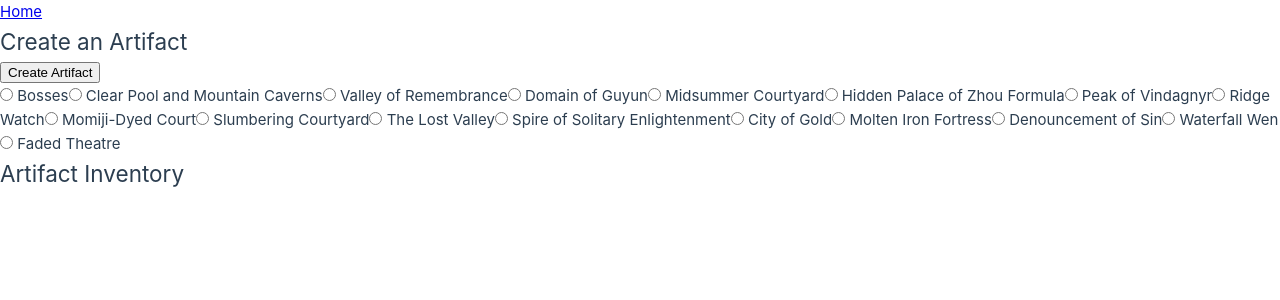
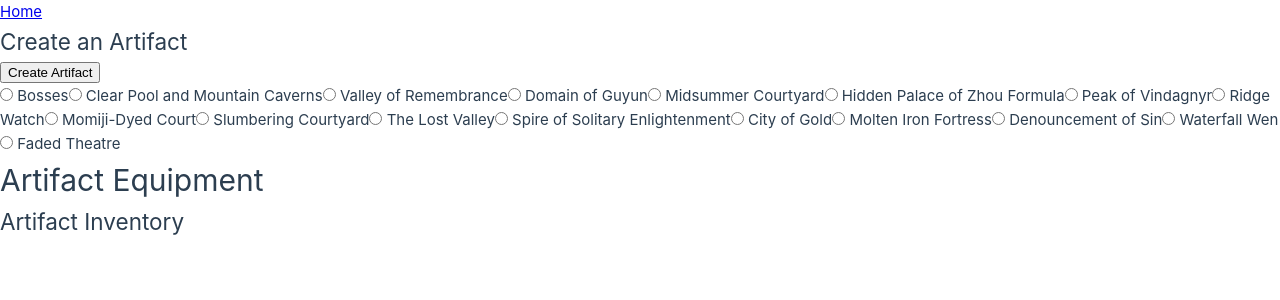
Before and after one commit to moreno-m2698/GenshinArtifactSimulator, a Vue app: page / in a window 1280 px wide. Shown: the top 300 px of the page. Built offline with nearby package versions, Linux system fonts and the light colour scheme.

Commit message:
reformatted the home view

```diff
--- /dev/null
+++ b/src/views/gameSimulator/components/ArtifactEquipment.vue
@@ -0,0 +1,5 @@
+<script setup lang="ts">
+</script>
+<template>
+    <h1>Artifact Equipment</h1>
+</template>
--- a/src/views/gameSimulator/pages/GameSimulatorIndex.vue
+++ b/src/views/gameSimulator/pages/GameSimulatorIndex.vue
@@ -2,9 +2,10 @@
 <script setup lang="ts">
   import { ref } from 'vue';
   import ArtifactRoller from '../components/ArtifactRoller.vue';
-  import ArtifactBag from '../components/ArtifactBag.vue';
-  import ArtifactDetails from '../components/ArtifactDetails.vue';
+  import ArtifactInventory from '../components/ArtifactInventory.vue';
+  import ArtifactFocus from '../components/ArtifactFocus.vue';
   import DomainForm from '../components/DomainForm.vue';
+  import ArtifactEquipment from '../components/ArtifactEquipment.vue'
   import type { Artifact } from '../../../utilities/types/artifactTypes';
   import { type Domain, domains } from '../../../utilities/types/domain'
 
@@ -35,7 +36,8 @@
   <div id="app">
     <ArtifactRoller @artifact-created="addArtifact" />
     <DomainForm v-model='domainFields'/>
-    <ArtifactBag :artifacts="artifacts" @artifact-selected="selectArtifact" />
-    <ArtifactDetails :artifact="selectedArtifact" />
+    <ArtifactFocus :artifact="selectedArtifact" />
+    <ArtifactEquipment />
+    <ArtifactInventory :artifacts="artifacts" @artifact-selected="selectArtifact" />
   </div>
 </template>
```
Also changed, not shown: src/views/gameSimulator/components/ArtifactFocus.vue (renamed from src/views/gameSimulator/components/ArtifactDetails.vue), src/views/gameSimulator/components/ArtifactInventory.vue (renamed from src/views/gameSimulator/components/ArtifactBag.vue).
